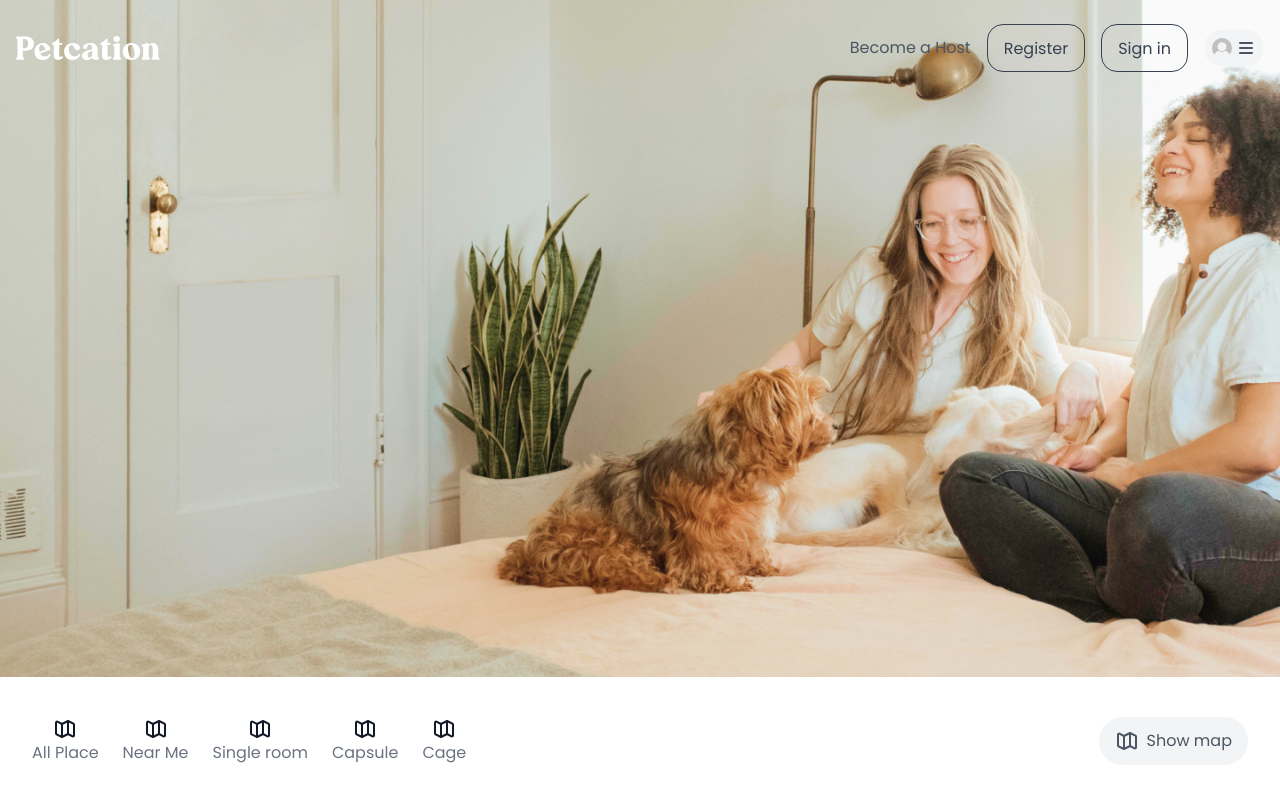
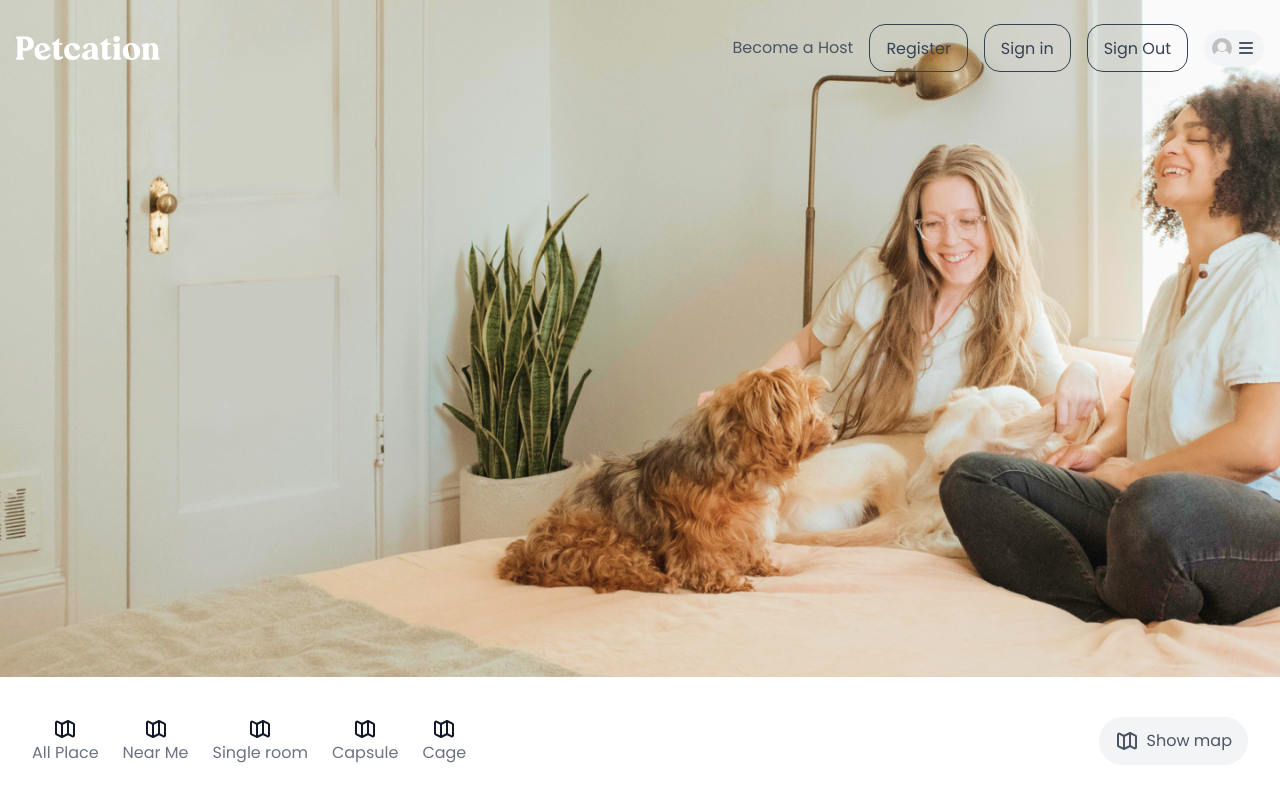
Before and after one commit to MinkNanta/petcation, a React (Create React App) app: page / in a window 1280 px wide. Shown: the top 800 px of the page. Built offline with nearby package versions, Linux system fonts and the light colour scheme; no server answers.

Commit message:
login Success

```diff
--- /dev/null
+++ b/src/components/layout/auth/Logout.js
@@ -0,0 +1,15 @@
+import React, { useContext } from "react";
+import { AuthContext } from "../../../contexts/AuthContext";
+
+function Logout() {
+  const { logout } = useContext(AuthContext);
+  return (
+    <div>
+      <button className="btn btn-outline" onClick={logout}>
+        Sign Out
+      </button>
+    </div>
+  );
+}
+
+export default Logout;
--- a/src/components/layout/header/HeaderMenu.js
+++ b/src/components/layout/header/HeaderMenu.js
@@ -3,6 +3,7 @@ import React from "react";
 import { Link } from "react-router-dom";
 import profile from "../../../assets/img/defaultProtoPic.png";
 import LoginForm from "../auth/LoginForm";
+import Logout from "../auth/Logout";
 import Register from "../auth/Register";
 
 export default function HeaderMenu() {
@@ -11,6 +12,7 @@ export default function HeaderMenu() {
       <Link to="/house/main">Become a Host</Link>
       <Register />
       <LoginForm />
+      <Logout />
 
       <div className="dropdown dropdown-end">
         <label tabIndex="0">
```
